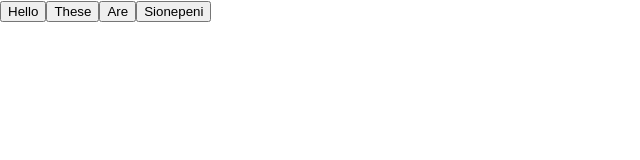
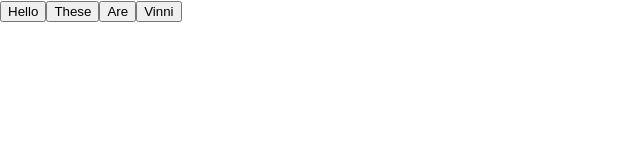
Before and after one commit to Vin274/cicd-btns, a React (Create React App) app: page / in a window 1280 px wide. Shown: the top 160 px of the page, without its empty margins (0-640 px from the left). Built offline with nearby package versions, Linux system fonts and the light colour scheme.

Commit message:
changed app.js btn

```diff
--- a/src/App.js
+++ b/src/App.js
@@ -7,7 +7,7 @@ function App() {
         <button>Hello</button>
         <button>These</button>
         <button>Are</button>
-        <button>Sionepeni</button>
+        <button>Vinni</button>
       </div>
     </>
   )
```
